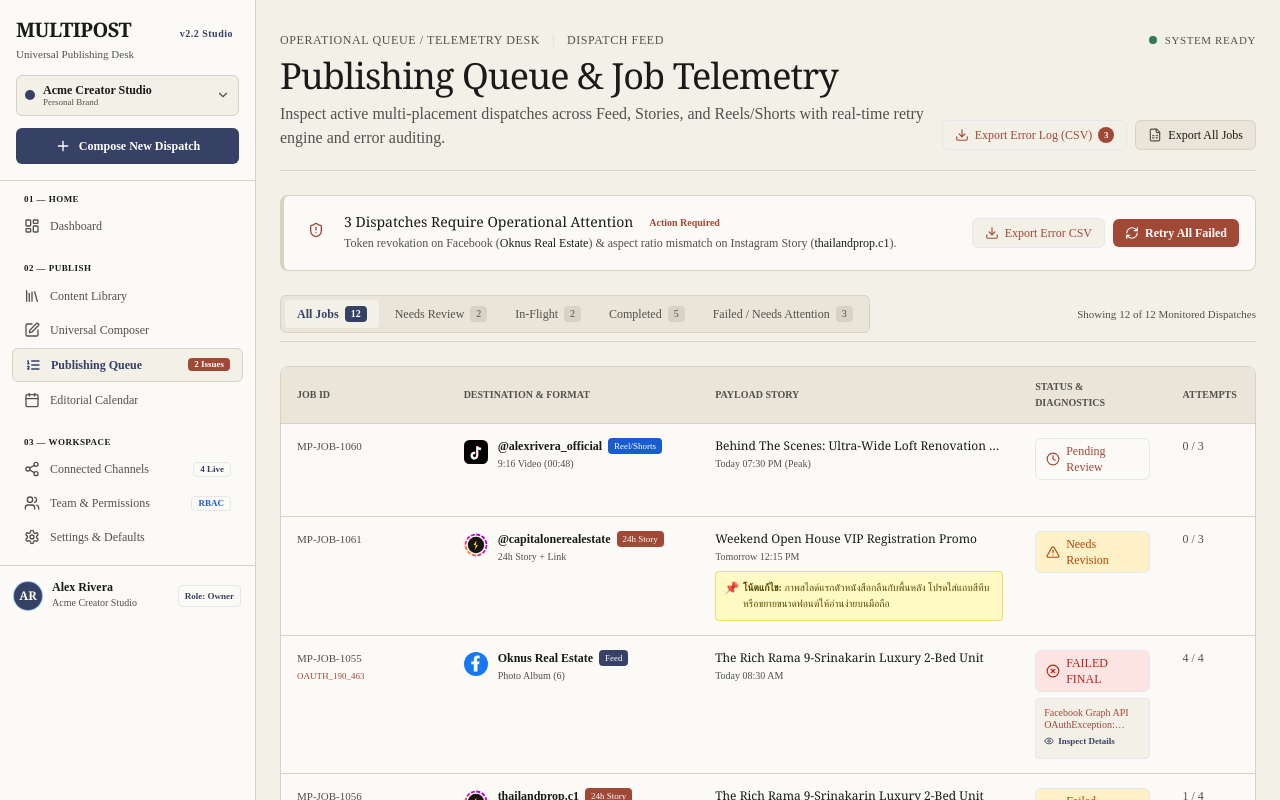
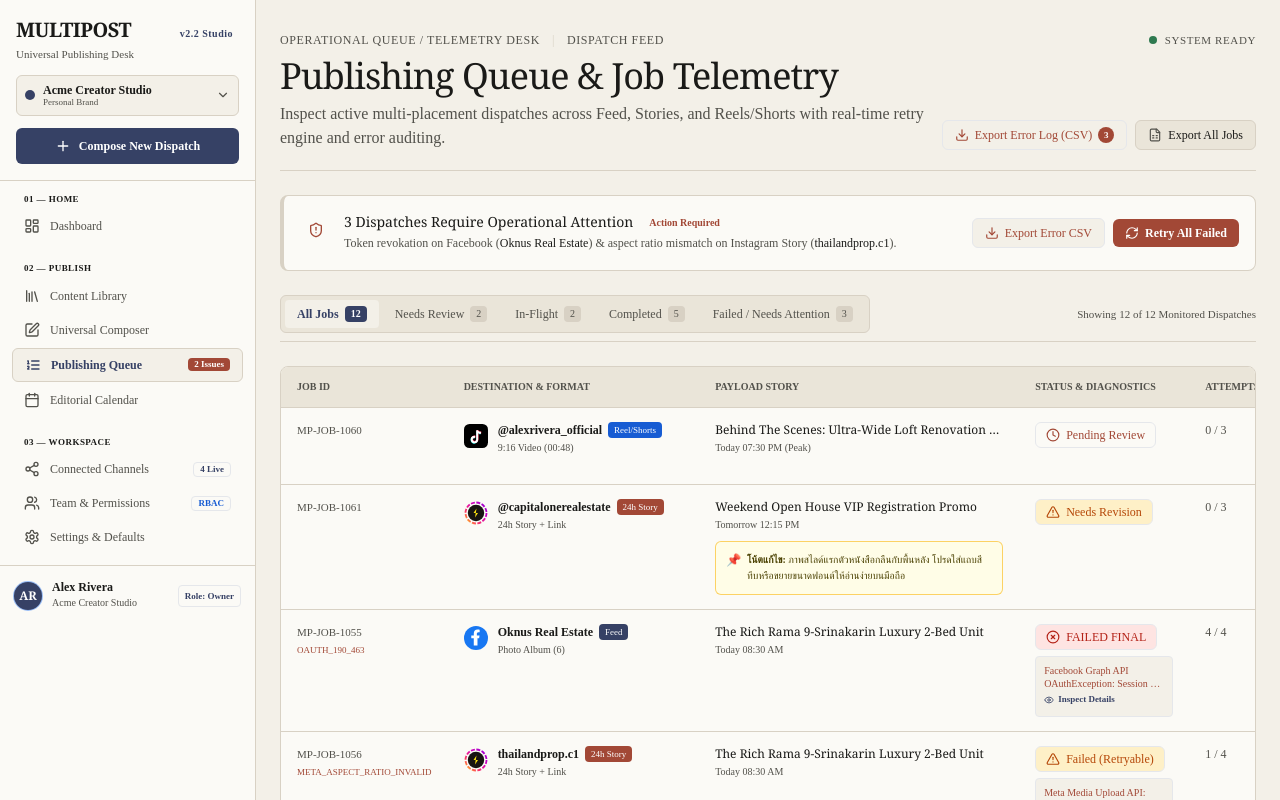
Before and after one commit to nopparat-cysit/retzpost, a Next.js app: page /publishing/queue in a window 1280 px wide. Shown: the top 800 px of the page. Built offline with nearby package versions, Linux system fonts and the light colour scheme.

Commit message:
fix(queue): add column min-widths and prevent action text clipping

```diff
--- a/src/app/publishing/queue/page.tsx
+++ b/src/app/publishing/queue/page.tsx
@@ -452,12 +452,12 @@
           <table className="w-full text-left text-xs">
             <thead className="bg-paper-subtle border-b border-border-rule font-mono text-[10px] text-ink-secondary uppercase">
               <tr>
-                <th className="py-3 px-4">Job ID</th>
-                <th className="py-3 px-4">Destination & Format</th>
-                <th className="py-3 px-4">Payload Story</th>
-                <th className="py-3 px-4">Status & Diagnostics</th>
-                <th className="py-3 px-4">Attempts</th>
-                <th className="py-3 px-4 text-right">Result & Actions</th>
+                <th className="py-3 px-4 min-w-[105px]">Job ID</th>
+                <th className="py-3 px-4 min-w-[200px]">Destination & Format</th>
+                <th className="py-3 px-4 min-w-[240px]">Payload Story</th>
+                <th className="py-3 px-4 min-w-[170px]">Status & Diagnostics</th>
+                <th className="py-3 px-4 min-w-[85px]">Attempts</th>
+                <th className="py-3 px-4 min-w-[190px] text-right">Result & Actions</th>
               </tr>
             </thead>
             <tbody className="divide-y divide-border-rule">
@@ -525,9 +525,9 @@
                           {job.scheduledOrExecutedAt}
                         </span>
                         {job.stickyFeedback && (
-                          <div className="mt-1.5 p-2 bg-[#FFF9C4] border border-[#FBC02D]/60 rounded text-[10px] text-[#554a00] font-sans flex items-start gap-1 shadow-2xs">
+                          <div className="mt-2 p-2.5 bg-[#FFFDE7] border border-[#FBC02D]/70 rounded-editorial text-[10px] text-[#4A4000] font-sans flex items-start gap-1.5 shadow-2xs">
                             <span className="shrink-0 text-xs">📌</span>
-                            <span className="line-clamp-2"><strong>โน้ตแก้ไข:</strong> {job.stickyFeedback}</span>
+                            <span className="leading-relaxed"><strong>โน้ตแก้ไข:</strong> {job.stickyFeedback}</span>
                           </div>
                         )}
                       </td>
@@ -557,7 +557,7 @@
                       </td>
 
                       {/* Actions / Live Links */}
-                      <td className="py-3.5 px-4 text-right align-top">
+                      <td className="py-3.5 px-4 text-right align-top min-w-[190px]">
                         {(job.status === 'PENDING_REVIEW' || job.status === 'NEEDS_REVISION') && (
                           <div className="flex flex-col items-end gap-1">
                             <button
@@ -565,13 +565,13 @@
                                 setSelectedReviewJob(job);
                                 setManagerNoteInput(job.stickyFeedback || '');
                               }}
-                              className="inline-flex items-center gap-1.5 px-3 py-1.5 text-xs font-mono font-semibold bg-accent-terracotta hover:bg-accent-terracotta/90 text-white rounded-editorial transition-all shadow-2xs cursor-pointer"
+                              className="inline-flex items-center gap-1.5 px-3 py-1.5 text-xs font-mono font-semibold bg-brand-indigo hover:bg-brand-indigo-hover text-white rounded-editorial transition-all shadow-2xs cursor-pointer whitespace-nowrap"
                             >
                               <Eye className="w-3.5 h-3.5" />
                               <span>ตรวจงาน (Review)</span>
                             </button>
                             {job.submittedBy && (
-                              <span className="text-[9px] font-mono text-ink-secondary">
+                              <span className="text-[9px] font-mono text-ink-secondary whitespace-nowrap">
                                 By {job.submittedBy}
                               </span>
                             )}
@@ -584,14 +584,14 @@
                               href={job.liveUrl}
                               target="_blank"
                               rel="noreferrer"
-                              className="inline-flex items-center gap-1.5 px-3 py-1.5 text-xs font-mono font-semibold text-brand-indigo hover:text-white hover:bg-brand-indigo bg-paper-canvas border border-brand-indigo/30 rounded-editorial transition-all shadow-2xs group cursor-pointer"
+                              className="inline-flex items-center gap-1.5 px-3 py-1.5 text-xs font-mono font-semibold text-brand-indigo hover:text-white hover:bg-brand-indigo bg-paper-canvas border border-brand-indigo/30 rounded-editorial transition-all shadow-2xs group cursor-pointer whitespace-nowrap"
                               title={`เปิดดูโพสต์จริงบน ${job.platform}`}
                             >
                               <SocialPlatformIcon platform={job.platform} format={job.format} size={15} />
                               <span>ดูบน {job.platform === 'FACEBOOK' ? 'Facebook' : job.platform === 'INSTAGRAM' ? 'Instagram' : job.platform === 'YOUTUBE' ? 'YouTube' : 'TikTok'}</span>
                               <ExternalLink className="w-3.5 h-3.5 group-hover:translate-x-0.5 group-hover:-translate-y-0.5 transition-transform" />
                             </a>
-                            <span className="text-[9px] font-mono text-semantic-success flex items-center gap-1 font-medium">
+                            <span className="text-[9px] font-mono text-semantic-success flex items-center gap-1 font-medium whitespace-nowrap">
                               <span className="w-1.5 h-1.5 rounded-full bg-semantic-success" />
                               <span>Live on Web</span>
                             </span>
```
